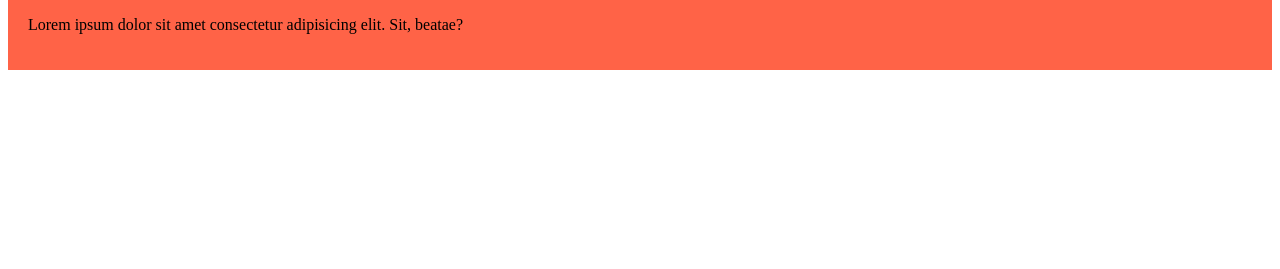
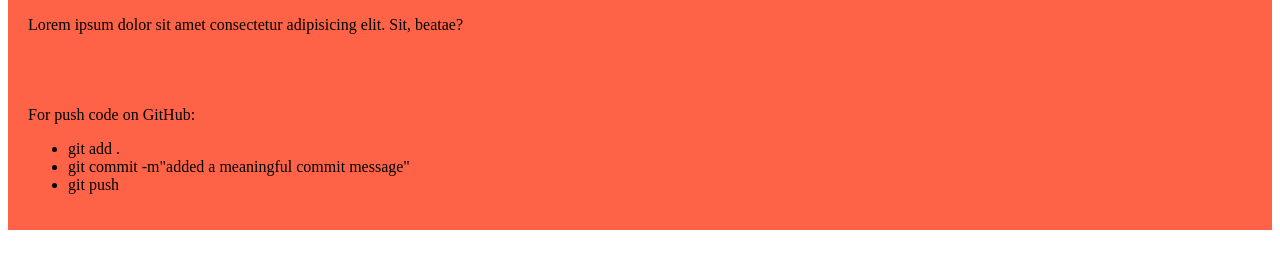
Before and after one commit to syedmehedi0003/My-simple-website, a plain HTML site: page index.html in a window 1280 px wide. Shown: the part 151-420 px from the top of the page. Drawn offline with Linux system fonts and the light colour scheme.

Commit message:
Second commit

```diff
--- a/index.html
+++ b/index.html
@@ -14,5 +14,14 @@
         <p>Lorem ipsum dolor sit amet consectetur adipisicing elit. Sit, beatae?</p>
     </div>
 
+
+    <div class="mycls">
+        <p>For push code on GitHub:</p>
+        <ul>
+            <li>git add .</li>
+            <li>git commit -m"added a meaningful commit message"</li>
+            <li>git push</li>
+        </ul>
+    </div>
 </body>
 </html>
```
